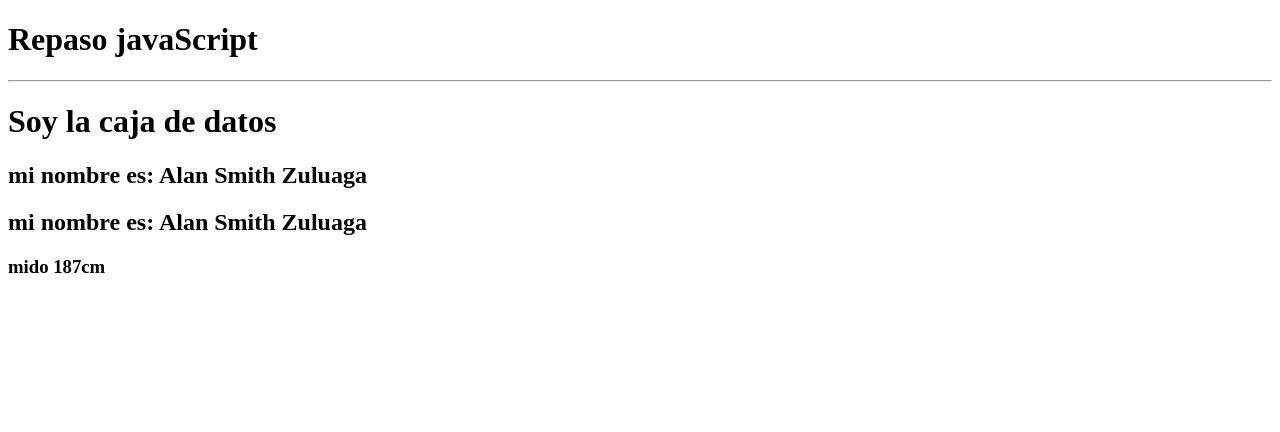
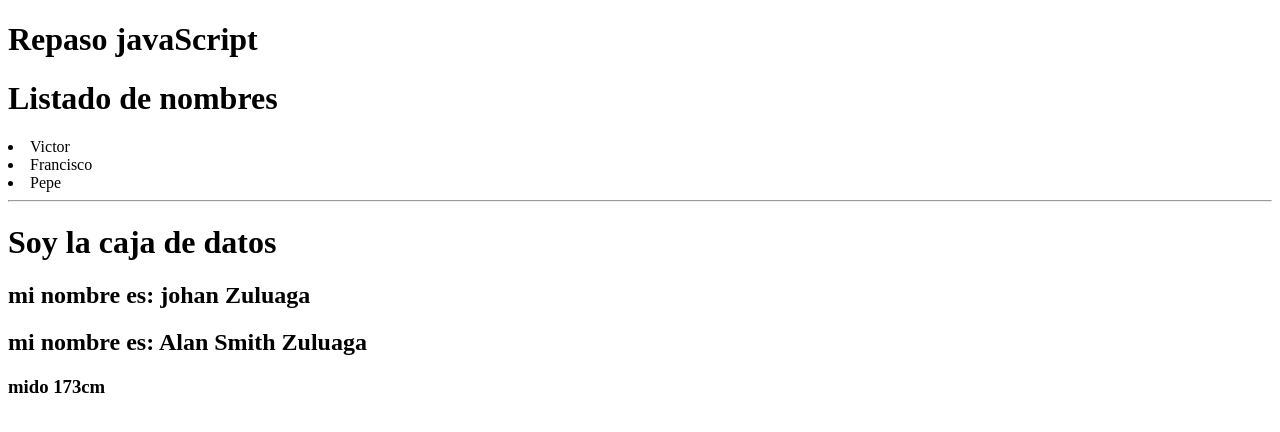
Before and after one commit to JohanZ1611/Pruebas_JS, a plain HTML site: page index.html in a window 1280 px wide. Drawn offline with Linux system fonts and the light colour scheme.

Commit message:
condiciones,bucles y funciones

```diff
--- a/index.html
+++ b/index.html
@@ -10,6 +10,7 @@
   </head>
   <body>
     <h1>Repaso javaScript</h1>
+    <div id="nombres"></div>
     <div id="datos"></div>
   </body>
 </html>
--- a/main.js
+++ b/main.js
@@ -6,8 +6,8 @@ let nombre = "Johan Zuluaga"; //*MEJOR RENDIMIENTO
 nombre = "Alan Smith";
 
 //Constantes
-const altura = 187;
-// altura = 186;
+// const altura = 187;
+let altura = 187;
 const apellido = "Zuluaga";
 
 //Mostrar en consola
@@ -26,3 +26,61 @@ datos.innerHTML = `
     <h2>mi nombre es: ${concatenacion}</h2>
     <h3>mido ${altura}cm</h3>
     `;
+
+//Condiciones
+altura = 180;
+
+if (altura >= 185) {
+  datos.innerHTML += "<h1>Eres una persona alta</h1>";
+} else {
+  datos.innerHTML += "<h1>Eres una persona bajita</h1>";
+}
+
+//Bucles
+// for(inicializador; condicion;modificador)
+
+for (let year = 2000; year <= 2023; year++) {
+  datos.innerHTML += `<h2> Estamos en el año ${year}</h2>`;
+}
+
+//Array
+let nombres = ["Victor", "Francisco", "Pepe"];
+
+let divNombres = document.querySelector("#nombres");
+
+// divNombres.innerHTML = nombres[0];
+
+divNombres.innerHTML = "<h1>Listado de nombres</h1><ul>";
+
+// nombres.forEach((nombre) => {
+//   divNombres.innerHTML += "<li>" + nombre + "</li>";
+// });
+
+for (let nombre of nombres) {
+  divNombres.innerHTML += "<li>" + nombre + "</li>";
+}
+
+divNombres.innerHTML += "</ul>";
+
+// Funciones
+
+const miInformacion = (nombre, altura) => {
+  let misDatos = `
+        <hr>
+        <h1>Soy la caja de datos</h1>
+        <h2>mi nombre es: ${nombre} ${apellido}</h2>
+        <h2>mi nombre es: ${concatenacion}</h2>
+        <h3>mido ${altura}cm</h3>
+        `;
+
+  return misDatos;
+};
+
+// console.log(miInformacion("johan", 173));
+
+const Imprimir = () => {
+  let datos = document.querySelector("#datos");
+  datos.innerHTML = miInformacion("johan", 173);
+};
+
+Imprimir();
```
